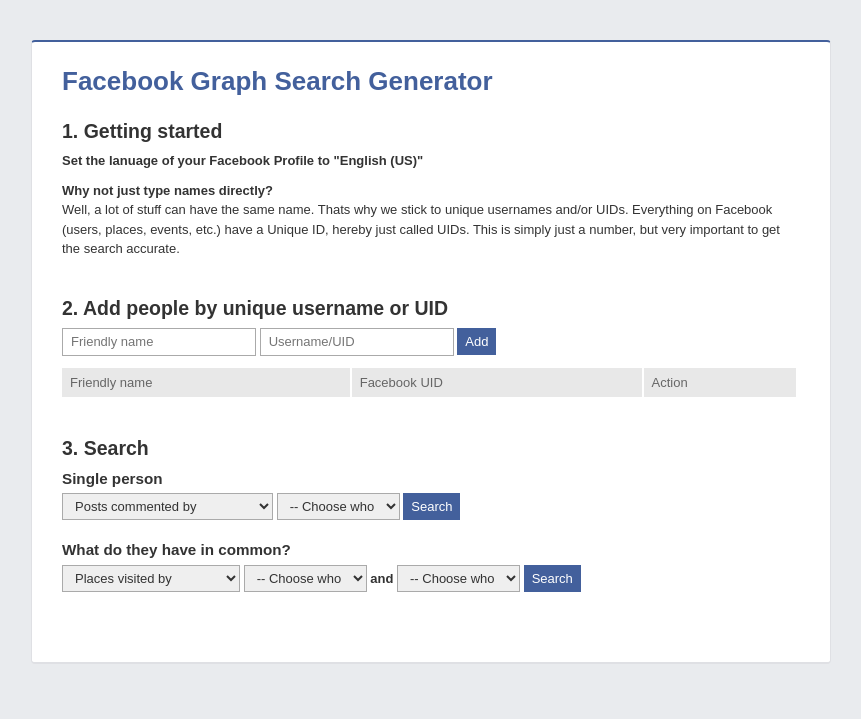
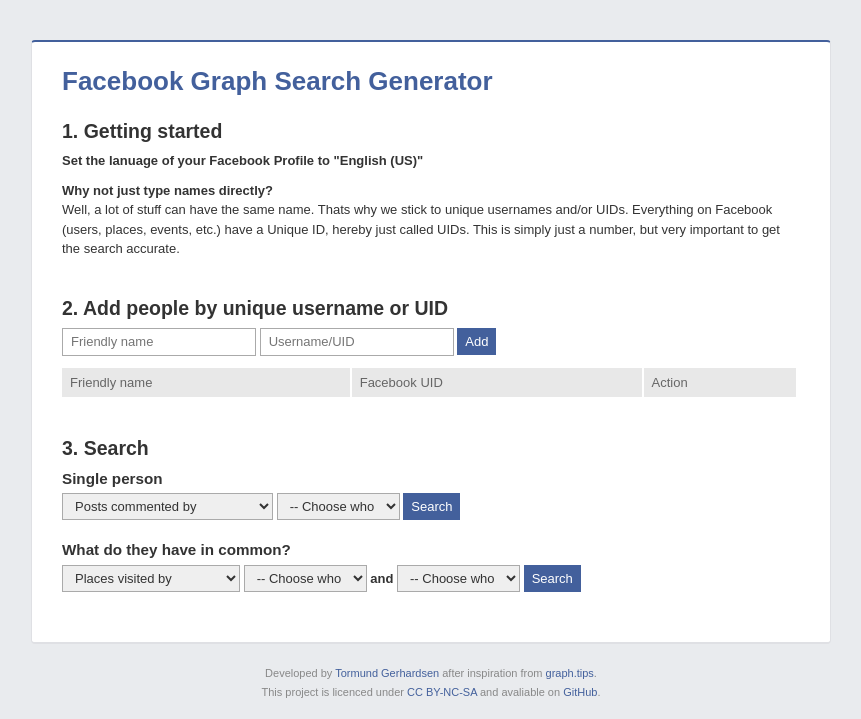
Before and after one commit to k9team3/facebook-graph-search-generator, a PHP site: page / in a window 1280 px wide. Shown: the top 719 px of the page, without its empty margins (209-1070 px from the left). Before the commit the page ends 662 px from the top, so only its background shows below. Run offline with PHP 8.4, Linux system fonts and the light colour scheme; lists and menus that the app fills with data are empty.

Commit message:
Add footer and license

```diff
--- a/index.php
+++ b/index.php
@@ -13,7 +13,7 @@ $cookie_data = $FbGSG->get_cookie_data();
 </head>
 <body>
 
-    <div id="wrap">
+    <main>
 
         <h1>Facebook Graph Search Generator</h1>
 
@@ -95,7 +95,26 @@ $cookie_data = $FbGSG->get_cookie_data();
                 <a href="#" target="_blank" id="btn-search-common" class="button">Search</a>
             </p>
         </section>
-    </div>
+    </main>
+
+
+    <!-- FOOTER -->
+    <footer>
+        <p>
+            Developed by <a href="mailto:tormund.gerhardsen@gmail.com">Tormund Gerhardsen</a>
+            after inspiration from <a target="_blank" href="http://graph.tips/">graph.tips</a>.
+        </p>
+        <p>
+            This project is licenced under
+            <a target="_blank" href="https://creativecommons.org/licenses/by-nc-sa/4.0/">CC BY-NC-SA</a>
+            and avaliable on
+            <a target="_blank" href="https://github.com/tormundgerhardsen/facebook-graph-search-generator">GitHub</a>.
+        </p>
+        <p>&nbsp;</p>
+        <p>
+            <img src="img/cc_license.png" />
+        </p>
+    </footer>
 
 
     <!-- SCRIPT -->
@@ -211,8 +230,6 @@ $cookie_data = $FbGSG->get_cookie_data();
         ?>
         generate_url_personal();
         generate_url_common();
-
-
     </script>
 
 </body>
--- a/style.css
+++ b/style.css
@@ -20,6 +20,11 @@ select {
 
 body { background: #E9EBEE; }
 
+a {
+    color: #43609C;
+    text-decoration: none;
+}
+
 h1 {
     margin-bottom: 30px;
     color: #43609C;
@@ -35,17 +40,38 @@ section { margin-bottom: 40px; }
 ul { margin-left: 18px; }
 li { padding-left: 5px; }
 
-#wrap {
+
+/*
+ * MAIN ELEMENTS
+ * ---------------------------------------------------------------------------------------------------------------------
+ */
+
+main {
     width: 800px;
     min-height: 200px;
     margin: 0 auto;
     margin-top: 40px;
+    margin-bottom: 20px;
     border: 1px solid #DFE0E4;
     border-top: 2px solid #43609C;
     border-bottom: 2px solid #DFE0E4;
     border-radius: 4px;
     padding: 30px;
+    padding-bottom: 10px;
     background: #fff;
+}
+
+footer {
+    width: 800px;
+    margin: 0 auto;
+    margin-bottom: 40px;
+    text-align: center;
+    color: #888;
+    font-size: 11px;
+}
+
+footer p {
+    margin-bottom: 0;
 }
 
 
```
